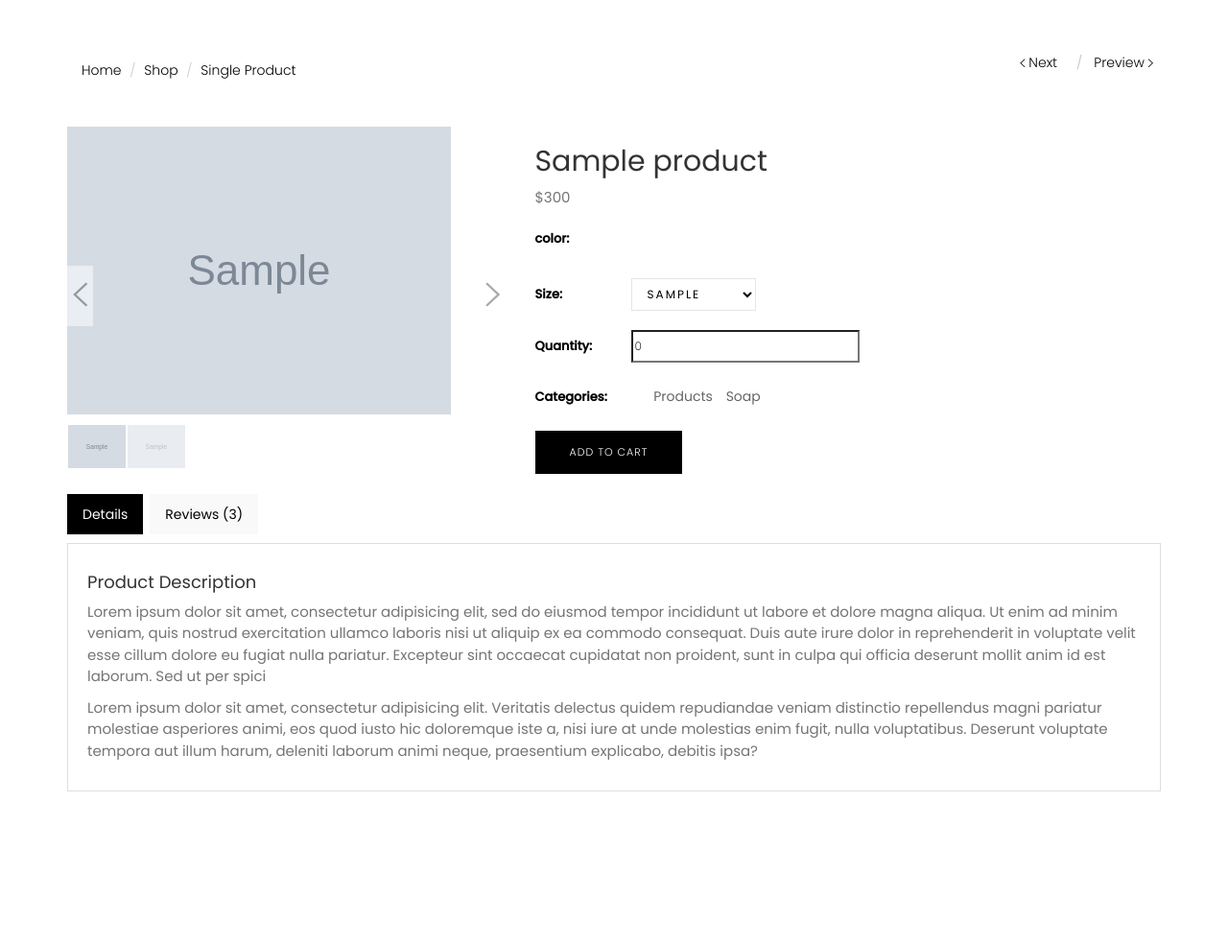
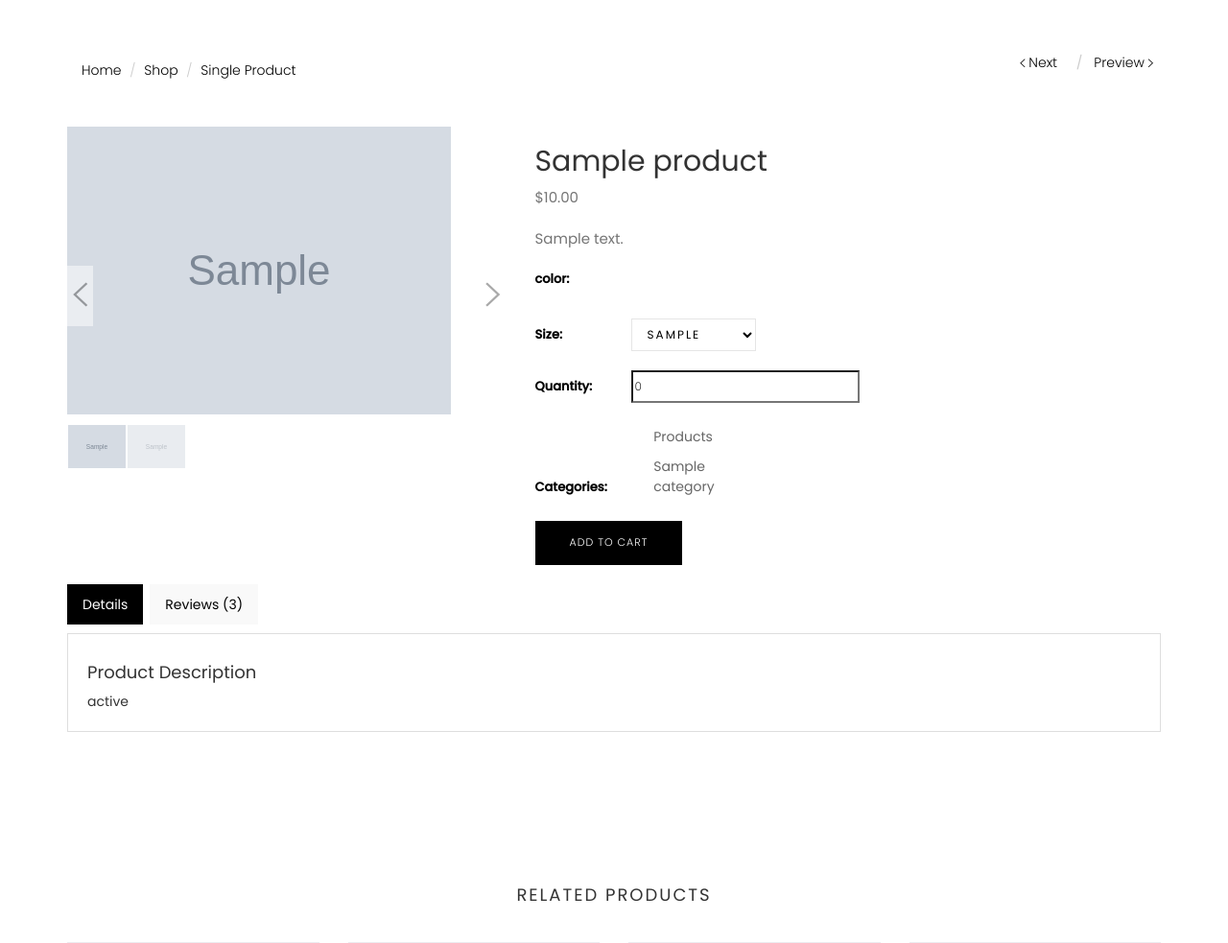
Before and after one commit to abdullaabdukulov/indel-shop, a Django app: a page that uses shop/templates/base.html in a window 1280 px wide. Shown: the part 201-1184 px from the top of the page at 96% size. Run offline with Django 4.2, Linux system fonts and the light colour scheme; tables that the repository leaves empty hold one stand-in row (values such as "Sample post"); grey boxes marked "Sample" are stand-in pictures; some libraries are stand-ins or nearby versions; some web fonts are replaced.

Commit message:
changed by Abdullah

```diff
--- a/shop/models.py
+++ b/shop/models.py
@@ -5,7 +5,7 @@ from colorfield.fields import ColorField
 
 
 class Category(models.Model):
-    name = models.CharField(max_length=200)
+    name = models.CharField(max_length=200, unique=True)
     slug = models.SlugField(max_length=200,
                             unique=True)
     image = models.ImageField(upload_to='category/')
--- a/shop/templates/base.html
+++ b/shop/templates/base.html
@@ -29,6 +29,10 @@
   <!-- Slick Carousel -->
   <link rel="stylesheet" href="{% static 'plugins/slick/slick.css' %}">
   <link rel="stylesheet" href="{% static 'plugins/slick/slick-theme.css' %}">
+
+
+  <link href="{% static 'tinymce/css/prism.css' %}" rel="stylesheet">
+
 
   <!-- Main Stylesheet -->
   <link rel="stylesheet" href="{% static 'css/style.css' %}">
@@ -381,6 +385,7 @@
     <script src="{% static 'js/script.js' %}"></script>
 
 
+<script src="{% static 'tinymce/js/prism.js' %}"></script>
 
   </body>
   </html>
--- a/shop/templates/product-single.html
+++ b/shop/templates/product-single.html
@@ -64,26 +64,19 @@
 			<div class="col-md-7">
 				<div class="single-product-details">
 					<h2>{{ product.name }}</h2>
-					<p class="product-price">$300</p>
+					<p class="product-price">${{ product.price }}</p>
 
-					{% comment %} <p class="product-description mt-20">
-						{{ product.description }}
+					<p class="product-description mt-20">
+						{{ product.description|safe }}
 					</p>
-					 {% endcomment %}
 					<div class="color-swatches">
 						<span>color:</span>
 						<ul>
 							{% for color in product.color.all  %}
 							<li>
-								<a href="#!" class="swatch" style="background-color: {{ color.code }}"></a>
+								<a href="#" class="swatch" style="background-color: {{ color.code }}"></a>
 							</li>
 							{% endfor %}
-							{% comment %} <li>
-								<a href="#!" class="swatch-black"></a>
-							</li>
-							<li>
-								<a href="#!" class="swatch-cream"></a>
-							</li> {% endcomment %}
 						</ul>
 					</div>
 					<div class="product-size">
@@ -105,8 +98,8 @@
 					<div class="product-category">
 						<span>Categories:</span>
 						<ul>
-							<li><a href="product-single.html">Products</a></li>
-							<li><a href="product-single.html">Soap</a></li>
+							<li><a href="{% url 'product_list' %}">Products</a></li>
+							<li><a href="/category/{{ product.category.slug }}">{{ product.category }}</a></li>
 						</ul>
 					</div>
 					<a href="cart.html" class="btn btn-main mt-20">Add To Cart</a>
@@ -123,8 +116,7 @@
 					<div class="tab-content patternbg">
 						<div id="details" class="tab-pane fade active in">
 							<h4>Product Description</h4>
-							<p>Lorem ipsum dolor sit amet, consectetur adipisicing elit, sed do eiusmod tempor incididunt ut labore et dolore magna aliqua. Ut enim ad minim veniam, quis nostrud exercitation ullamco laboris nisi ut aliquip ex ea commodo consequat. Duis aute irure dolor in reprehenderit in voluptate velit esse cillum dolore eu fugiat nulla pariatur. Excepteur sint occaecat cupidatat non proident, sunt in culpa qui officia deserunt mollit anim id est laborum. Sed ut per spici</p>
-							<p>Lorem ipsum dolor sit amet, consectetur adipisicing elit. Veritatis delectus quidem repudiandae veniam distinctio repellendus magni pariatur molestiae asperiores animi, eos quod iusto hic doloremque iste a, nisi iure at unde molestias enim fugit, nulla voluptatibus. Deserunt voluptate tempora aut illum harum, deleniti laborum animi neque, praesentium explicabo, debitis ipsa?</p>
+							{{ product.statement|safe }}
 						</div>
 						<div id="reviews" class="tab-pane fade">
 							<div class="post-comments">
--- a/shop/templates/shop.html
+++ b/shop/templates/shop.html
@@ -31,7 +31,7 @@
 							<img class="img-responsive" src="{{ product.product_front_image.url }}" alt="{{ product.product_front_image }}"" alt="product-img" />
 						</div>
 						<div class="product-content">
-							<h4><a href="{{ product.slug }}">{{ product.name }}</a></h4>
+							<h4><a href="/product/{{ product.slug }}">{{ product.name }}</a></h4>
 							<p class="price">${{ product.price }}</p>
 						</div>
 					</div>
```
Also changed, not shown: 1 other file.
